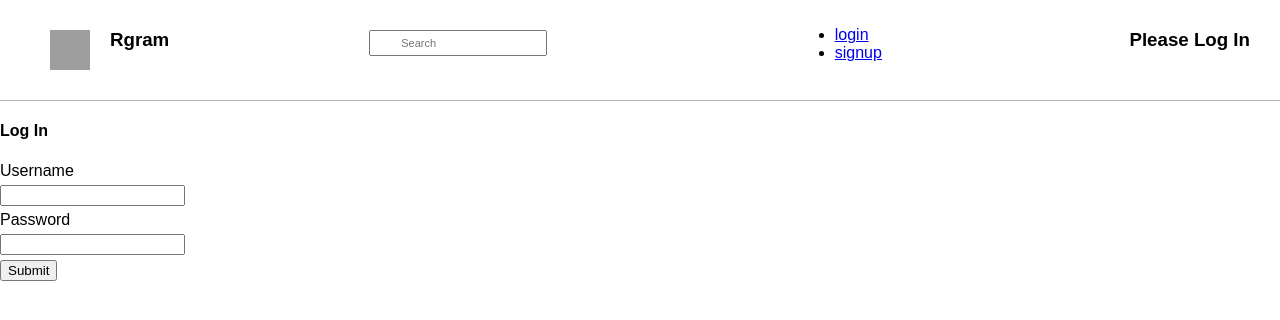
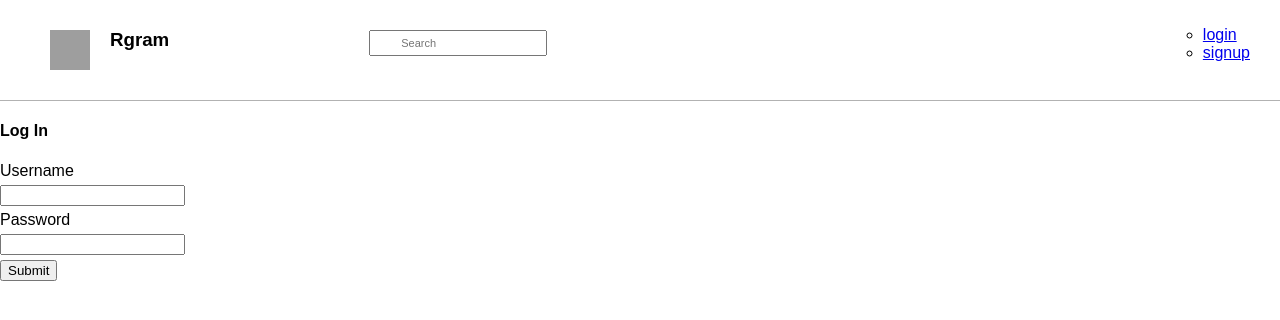
Before and after one commit to dark0ghost/rgram, a React (Create React App) app in the folder frontend/: page /login in a window 1280 px wide. Shown: the top 320 px of the page. Built offline with nearby package versions, Linux system fonts and the light colour scheme.

Commit message:
get forms

```diff
--- a/frontend/src/App.js
+++ b/frontend/src/App.js
@@ -9,19 +9,45 @@ import SignupForm from "./Components/SignupForm";
 import LoginForm from "./Components/LoginUserForm";
 
 class App extends Component {
+  constructor(props) {
+    super(props);
+    this.state = {
+      username: ''
+    };
+  }
+
+
+  componentDidMount() {
+    if (this.state.logged_in) {
+      fetch('http://localhost:8000/api/current_user/', {
+        headers: {
+          Authorization: `JWT ${localStorage.getItem('token')}`
+        }
+      })
+          .then(res => res.json())
+          .then(json => {
+            this.setState({ username: json.username });
+          });
+    }
+  }
+
+  handle_logout = () => {
+    localStorage.removeItem('token');
+    this.setState({ logged_in: false, username: '' });
+  };
 
   render() {
     const loader = "http://localhost:443/loader.gif";
     return (
       <Router>
         <div>
-          <Header />
+          <Header/>
           {this.props.getPostReducer.loading && <div className="loader-div"><img src={loader} className="loader"  alt="loader" /></div> }
           {this.props.addPostReducer.loading && <div className="loader-div"><img src={loader} className="loader"  alt="loader" /></div> }
             <Route exact path="/add" component={AddPost} />
             <Route exact path="/" component={PostFeed} />
             <Route exact path="/signup" component={SignupForm} />
-            <Route exact path="/login" component={LoginForm} />
+            <Route exact path="/login"  component={LoginForm} />
         </div>
       </Router>
     );
--- a/frontend/src/Components/Header.js
+++ b/frontend/src/Components/Header.js
@@ -1,39 +1,31 @@
 import React from "react";
-import Nav from "./Nav";
 
 class Header extends React.Component {
   constructor(props){
     super(props);
     this.state = {
-      search: "",
+        logged_in: !!localStorage.getItem('token'),
+        search: "",
     }
   }
 
-  componentDidMount() {
-    if (this.state.logged_in) {
-      fetch('http://localhost:8000/api/current_user/', {
-        headers: {
-          Authorization: `JWT ${localStorage.getItem('token')}`
-        }
-      })
-          .then(res => res.json())
-          .then(json => {
-            this.setState({ username: json.username });
-          });
+    nav() {
+        const logged_out_nav = (
+            <ul>
+                <ul>
+                    <li><a href={"/login"}>login</a></li>
+                    <li><a href={"/signup"}>signup</a></li>
+                </ul>
+            </ul>
+        );
+
+        const logged_in_nav = (
+            <ul>
+                <li><a href={"/logout"}>logout</a></li>
+            </ul>
+        );
+        return <div>{this.props.logged_in ? logged_in_nav : logged_out_nav}</div>;
     }
-  }
-
-  handle_logout = () => {
-    localStorage.removeItem('token');
-    this.setState({ logged_in: false, username: '' });
-  };
-
-  display_form = form => {
-    this.setState({
-      displayed_form: form
-    });
-  };
-
 
   render() {
     return (
@@ -43,14 +35,7 @@ class Header extends React.Component {
           <h3>Rgram</h3>
           <input type="text" name="search" value={this.props.search} placeholder="Search" className="search_url" />
         </div>
-        <Nav
-            logged_in={this.state.logged_in}
-            display_form={this.display_form}
-            handle_logout={this.handle_logout}
-        />
-        <h3>
-          {this.state.logged_in ? this.state.username : 'Please Log In'}
-        </h3>
+          {this.state.logged_in ? this.state.username : this.nav()}
       </div>
     );
   }
--- a/frontend/src/Components/LoginUserForm.js
+++ b/frontend/src/Components/LoginUserForm.js
@@ -1,12 +1,12 @@
 import {withRouter} from "react-router-dom";
 import {connect} from "react-redux";
 import React from 'react';
-import PropTypes from 'prop-types';
 
 class LoginForm extends React.Component {
     state = {
         username: '',
-        password: ''
+        password: '',
+        logged_in: !!localStorage.getItem('token'),
     };
 
     handle_change = e => {
@@ -21,7 +21,7 @@ class LoginForm extends React.Component {
 
     handle_login = (e, data) => {
         e.preventDefault();
-        fetch('http://localhost:8000/token-auth/', {
+        fetch('http://localhost:8000/api/token-auth/', {
             method: 'POST',
             headers: {
                 'Content-Type': 'application/json'
@@ -33,7 +33,6 @@ class LoginForm extends React.Component {
                 localStorage.setItem('token', json.token);
                 this.setState({
                     logged_in: true,
-                    displayed_form: '',
                     username: json.user.username
                 });
             });
@@ -64,9 +63,6 @@ class LoginForm extends React.Component {
 }
 
 
-LoginForm.propTypes = {
-    handle_login: PropTypes.func.isRequired
-};
 const mapStateToProps = (state) => {
     return state;
 }
--- a/frontend/src/Components/Nav.js
+++ /dev/null
@@ -1,26 +0,0 @@
-import React from 'react';
-import PropTypes from 'prop-types';
-
-function Nav(props) {
-    const logged_out_nav = (
-        <ul>
-            <li><a href="/login">login</a></li>
-            <li><a href="/signup">signup</a></li>
-        </ul>
-    );
-
-    const logged_in_nav = (
-        <ul>
-            <li onClick={props.handle_logout}>logout</li>
-        </ul>
-    );
-    return <div>{props.logged_in ? logged_in_nav : logged_out_nav}</div>;
-}
-
-export default Nav;
-
-Nav.propTypes = {
-    logged_in: PropTypes.bool.isRequired,
-    display_form: PropTypes.func.isRequired,
-    handle_logout: PropTypes.func.isRequired
-};
--- a/frontend/src/Components/SignupForm.js
+++ b/frontend/src/Components/SignupForm.js
@@ -1,12 +1,12 @@
 import React from 'react';
-import PropTypes from 'prop-types';
 import {withRouter} from "react-router-dom";
 import {connect} from "react-redux";
 
 class SignupForm extends React.Component {
     state = {
         username: '',
-        password: ''
+        password: '',
+        logged_in: !!localStorage.getItem('token'),
     };
 
     handle_change = e => {
@@ -21,7 +21,7 @@ class SignupForm extends React.Component {
 
     handle_signup = (e, data) => {
         e.preventDefault();
-        fetch('http://localhost:8000/api/users/', {
+        console.log(fetch('http://localhost:8000/api/users/', {
             method: 'POST',
             headers: {
                 'Content-Type': 'application/json'
@@ -33,11 +33,11 @@ class SignupForm extends React.Component {
                 localStorage.setItem('token', json.token);
                 this.setState({
                     logged_in: true,
-                    displayed_form: '',
                     username: json.username
                 });
-            });
+            }).toString());
     };
+
 
     render() {
         return (
@@ -63,12 +63,6 @@ class SignupForm extends React.Component {
     }
 }
 
-
-
-SignupForm.propTypes = {
-    handle_signup: PropTypes.func.isRequired
-};
-
 const mapStateToProps = (state) => {
     return state;
 }
```
